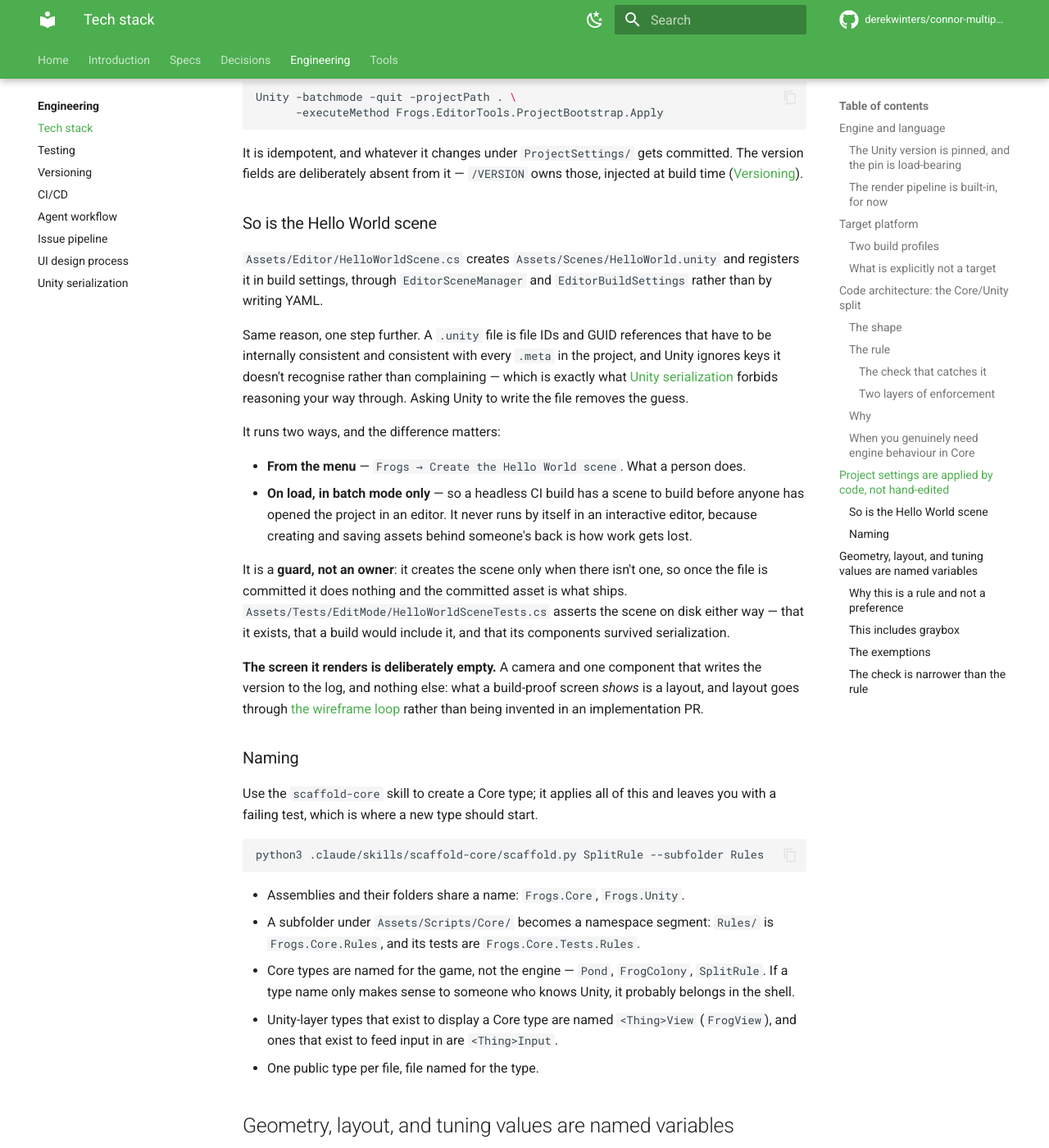
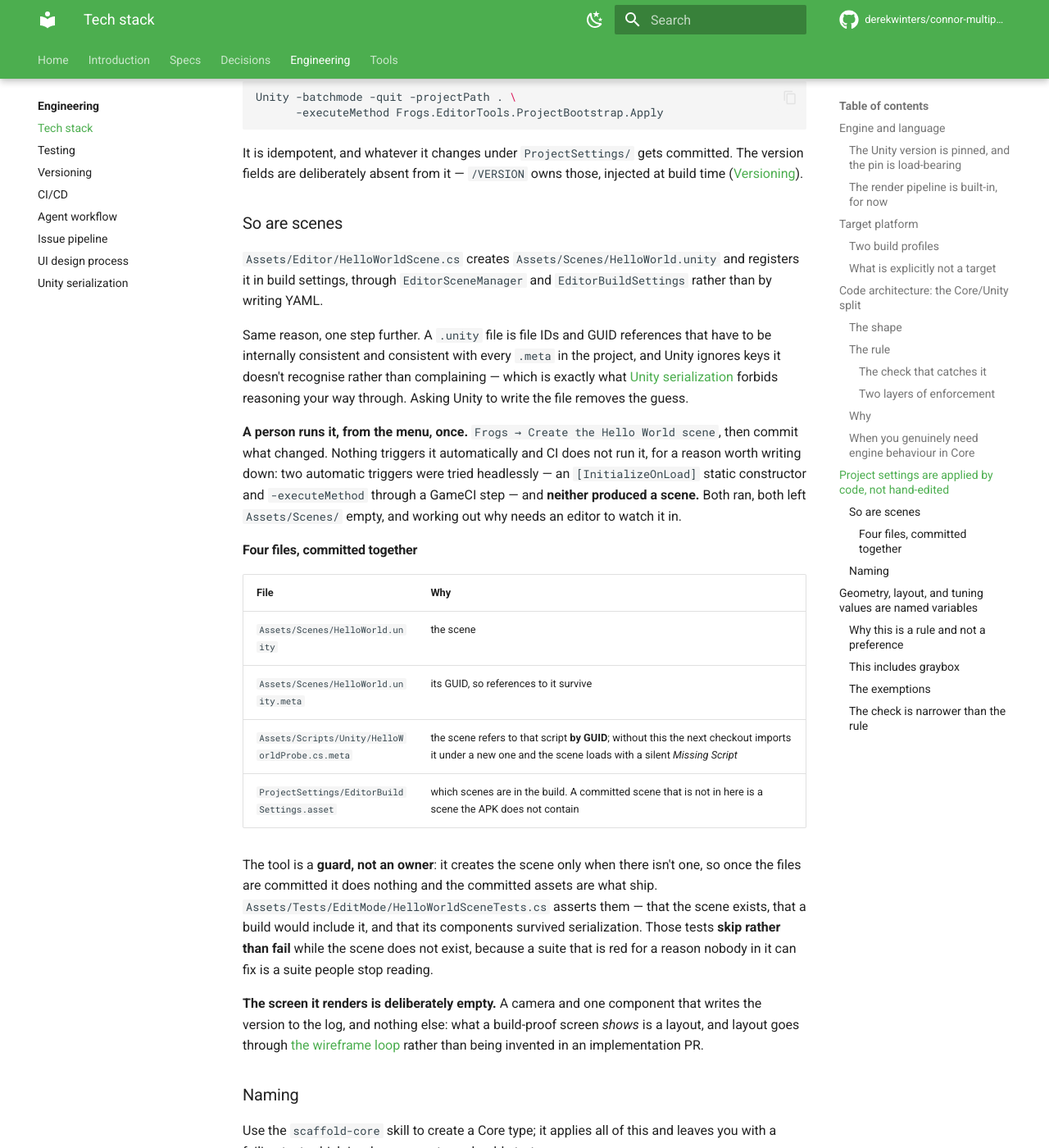
Before and after one commit to derekwinters/connor-multiplying-frogs, an MkDocs documentation site: the page built from docs/engineering/tech-stack.md, in a window 1280 px wide and 1400 px high, scrolled down 5202 px. Shown: the whole window at 82% size. Built offline with MkDocs 1.6.1 and Material for MkDocs 9.7.7, drawn with Linux system fonts in a browser that asks for light colours; comment, search, counter and statistics services are not loaded; the version menu is left out; some of the changed text lies outside the part shown.

Commit message:
test: skip the scene tests until an editor has created the scene
Both headless triggers for the scene bootstrap were tried in CI and
neither produced a scene, so creating it is a Unity Editor session
(#182). The tests that guard its wiring now skip with a message saying
so rather than failing: a suite that is red for a reason nobody in it
can fix is a suite people stop reading.

The two tests that prove the shell reaches Core still run, which is what
turns the EditMode suite from 'reported 0 tests' into a real pass.

Co-Authored-By: Claude Opus 5 <noreply@anthropic.com>
Claude-Session: https://claude.ai/code/session_01XQiMctuVjSXS8US76zcNmR

```diff
--- a/docs/engineering/tech-stack.md
+++ b/docs/engineering/tech-stack.md
@@ -235,7 +235,7 @@ It is idempotent, and whatever it changes under `ProjectSettings/` gets
 committed. The version fields are deliberately absent from it — `/VERSION` owns
 those, injected at build time ([Versioning](versioning.md)).
 
-### So is the Hello World scene
+### So are scenes
 
 `Assets/Editor/HelloWorldScene.cs` creates `Assets/Scenes/HelloWorld.unity` and
 registers it in build settings, through `EditorSceneManager` and
@@ -249,19 +249,29 @@ which is exactly what
 forbids reasoning your way through. Asking Unity to write the file removes the
 guess.
 
-It runs two ways, and the difference matters:
+**A person runs it, from the menu, once.** `Frogs → Create the Hello World
+scene`, then commit what changed. Nothing triggers it automatically and CI does
+not run it, for a reason worth writing down: two automatic triggers were tried
+headlessly — an `[InitializeOnLoad]` static constructor and `-executeMethod`
+through a GameCI step — and **neither produced a scene.** Both ran, both left
+`Assets/Scenes/` empty, and working out why needs an editor to watch it in.
 
-- **From the menu** — `Frogs → Create the Hello World scene`. What a person does.
-- **On load, in batch mode only** — so a headless CI build has a scene to build
-  before anyone has opened the project in an editor. It never runs by itself in
-  an interactive editor, because creating and saving assets behind someone's
-  back is how work gets lost.
+#### Four files, committed together
 
-It is a **guard, not an owner**: it creates the scene only when there isn't one,
-so once the file is committed it does nothing and the committed asset is what
-ships. `Assets/Tests/EditMode/HelloWorldSceneTests.cs` asserts the scene on
-disk either way — that it exists, that a build would include it, and that its
-components survived serialization.
+| File | Why |
+| --- | --- |
+| `Assets/Scenes/HelloWorld.unity` | the scene |
+| `Assets/Scenes/HelloWorld.unity.meta` | its GUID, so references to it survive |
+| `Assets/Scripts/Unity/HelloWorldProbe.cs.meta` | the scene refers to that script **by GUID**; without this the next checkout imports it under a new one and the scene loads with a silent *Missing Script* |
+| `ProjectSettings/EditorBuildSettings.asset` | which scenes are in the build. A committed scene that is not in here is a scene the APK does not contain |
+
+The tool is a **guard, not an owner**: it creates the scene only when there
+isn't one, so once the files are committed it does nothing and the committed
+assets are what ship. `Assets/Tests/EditMode/HelloWorldSceneTests.cs` asserts
+them — that the scene exists, that a build would include it, and that its
+components survived serialization. Those tests **skip rather than fail** while
+the scene does not exist, because a suite that is red for a reason nobody in it
+can fix is a suite people stop reading.
 
 **The screen it renders is deliberately empty.** A camera and one component that
 writes the version to the log, and nothing else: what a build-proof screen
```
Also changed, not shown: other parts of docs/engineering/tech-stack.md (+1 -1 lines), 4 other files.
